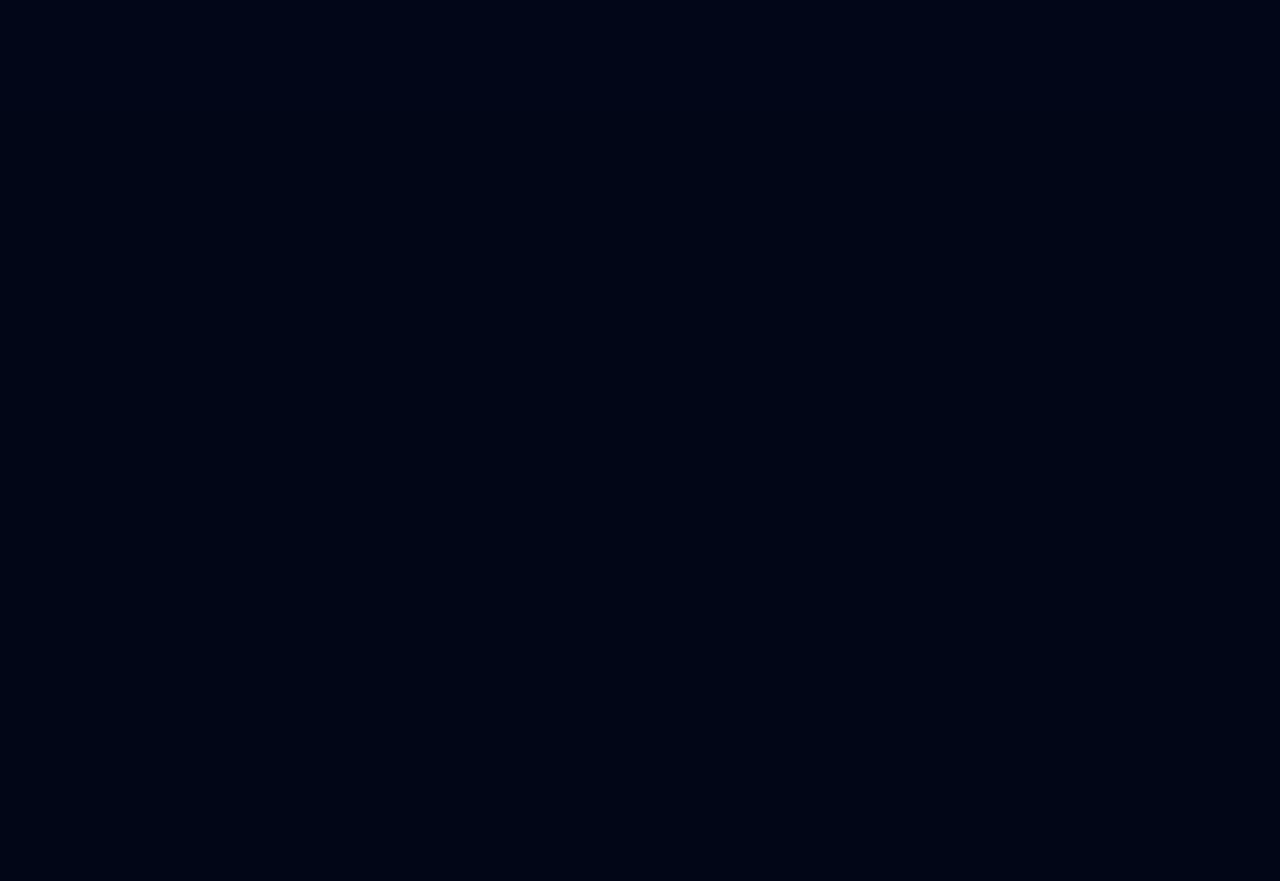
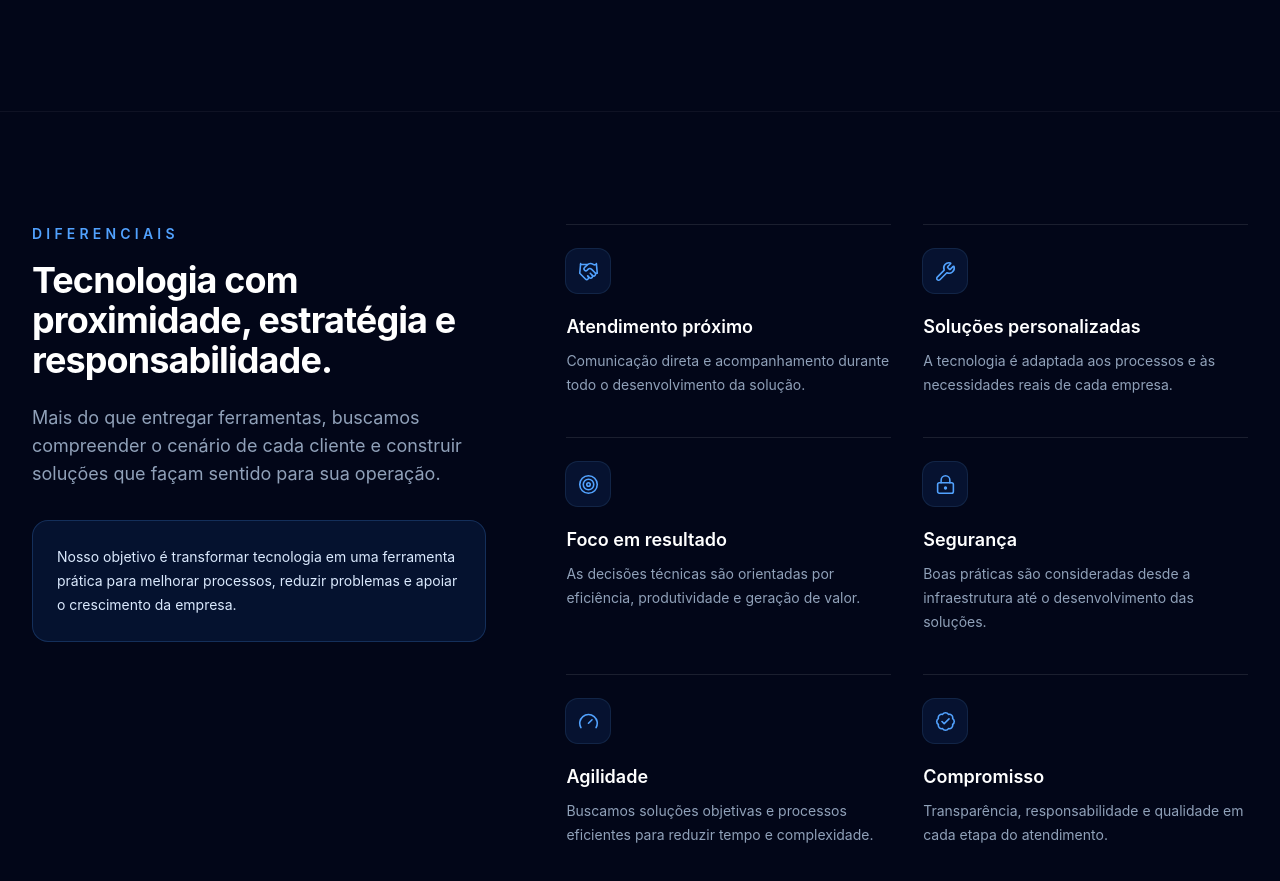
Before and after one commit to Gidelucas/SoluTICariri, a React (Vite) app: page / in a window 1280 px wide. Shown: the part 2327-3208 px from the top of the page. Before the commit the page ends 2438 px from the top, so only its background shows below. Built offline with nearby package versions, Linux system fonts and the light colour scheme.

Commit message:
feat: cria seção de diferencias

```diff
--- a/src/App.jsx
+++ b/src/App.jsx
@@ -2,6 +2,7 @@ import Navbar from './components/Navbar'
 import Hero from './components/Hero'
 import About from './components/About'
 import Services from './components/Services'
+import Differentials from './components/Differentials'
 
 function App() {
   return (
@@ -12,6 +13,7 @@ function App() {
         <Hero />
         <About />
         <Services />
+        <Differentials />
       </main>
     </div>
   )
--- /dev/null
+++ b/src/components/Differentials.jsx
@@ -0,0 +1,109 @@
+import {
+  BadgeCheck,
+  Gauge,
+  Handshake,
+  LockKeyhole,
+  Target,
+  Wrench,
+} from 'lucide-react'
+
+function Differentials() {
+  const differentials = [
+    {
+      title: 'Atendimento próximo',
+      description:
+        'Comunicação direta e acompanhamento durante todo o desenvolvimento da solução.',
+      icon: Handshake,
+    },
+    {
+      title: 'Soluções personalizadas',
+      description:
+        'A tecnologia é adaptada aos processos e às necessidades reais de cada empresa.',
+      icon: Wrench,
+    },
+    {
+      title: 'Foco em resultado',
+      description:
+        'As decisões técnicas são orientadas por eficiência, produtividade e geração de valor.',
+      icon: Target,
+    },
+    {
+      title: 'Segurança',
+      description:
+        'Boas práticas são consideradas desde a infraestrutura até o desenvolvimento das soluções.',
+      icon: LockKeyhole,
+    },
+    {
+      title: 'Agilidade',
+      description:
+        'Buscamos soluções objetivas e processos eficientes para reduzir tempo e complexidade.',
+      icon: Gauge,
+    },
+    {
+      title: 'Compromisso',
+      description:
+        'Transparência, responsabilidade e qualidade em cada etapa do atendimento.',
+      icon: BadgeCheck,
+    },
+  ]
+
+  return (
+    <section
+      id="diferenciais"
+      className="relative border-t border-white/5 px-6 py-16 sm:py-20 lg:px-8 lg:py-28"
+    >
+      <div className="mx-auto grid max-w-7xl gap-14 lg:grid-cols-[0.8fr_1.2fr] lg:gap-20">
+        <div className="lg:sticky lg:top-32 lg:self-start">
+          <p className="text-sm font-semibold uppercase tracking-[0.3em] text-blue-400">
+            Diferenciais
+          </p>
+
+          <h2 className="mt-4 text-3xl font-bold tracking-tight text-white sm:text-4xl">
+            Tecnologia com proximidade, estratégia e responsabilidade.
+          </h2>
+
+          <p className="mt-6 max-w-xl text-base leading-7 text-slate-400 sm:text-lg">
+            Mais do que entregar ferramentas, buscamos compreender o cenário de
+            cada cliente e construir soluções que façam sentido para sua
+            operação.
+          </p>
+
+          <div className="mt-8 rounded-2xl border border-blue-400/20 bg-blue-500/10 p-6">
+            <p className="text-sm leading-6 text-blue-100">
+              Nosso objetivo é transformar tecnologia em uma ferramenta prática
+              para melhorar processos, reduzir problemas e apoiar o crescimento
+              da empresa.
+            </p>
+          </div>
+        </div>
+
+        <div className="grid gap-x-8 gap-y-10 sm:grid-cols-2">
+          {differentials.map((item) => {
+            const Icon = item.icon
+
+            return (
+              <article
+                key={item.title}
+                className="border-t border-white/10 pt-6"
+              >
+                <div className="flex h-11 w-11 items-center justify-center rounded-xl bg-blue-500/10 text-blue-400 ring-1 ring-blue-400/20">
+                  <Icon size={21} strokeWidth={1.8} />
+                </div>
+
+                <h3 className="mt-5 text-lg font-semibold text-white">
+                  {item.title}
+                </h3>
+
+                <p className="mt-2 text-sm leading-6 text-slate-400">
+                  {item.description}
+                </p>
+              </article>
+            )
+          })}
+        </div>
+      </div>
+    </section>
+  )
+}
+
+export default Differentials
```
